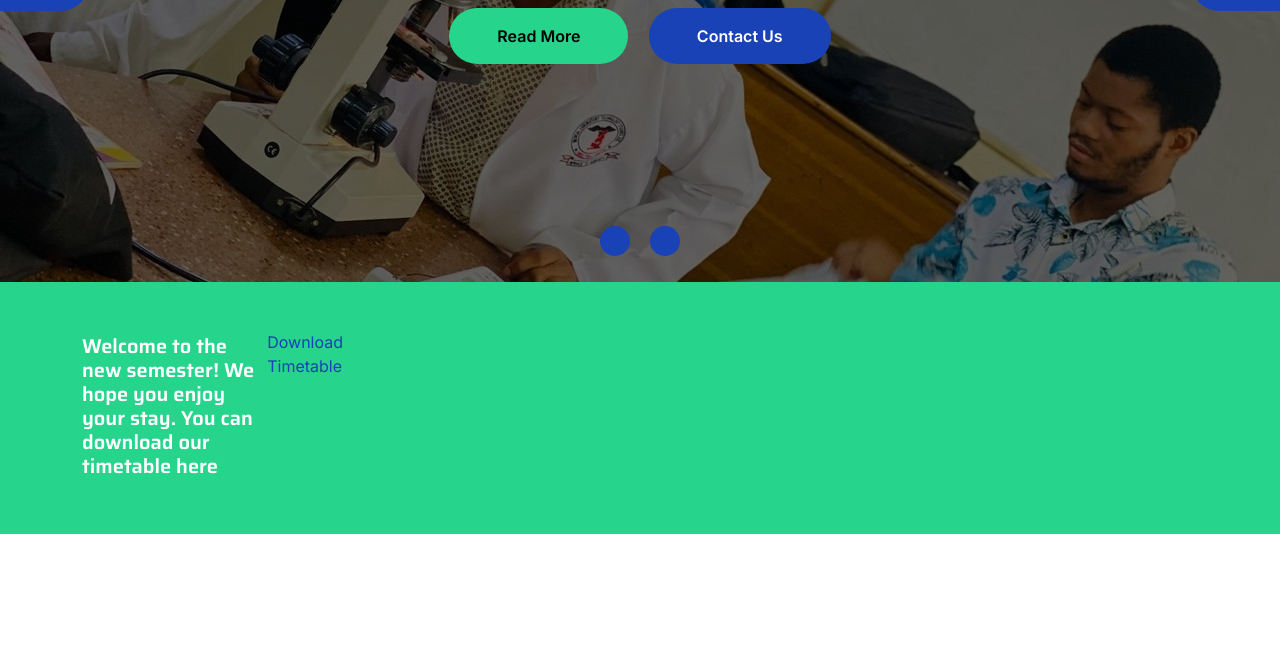
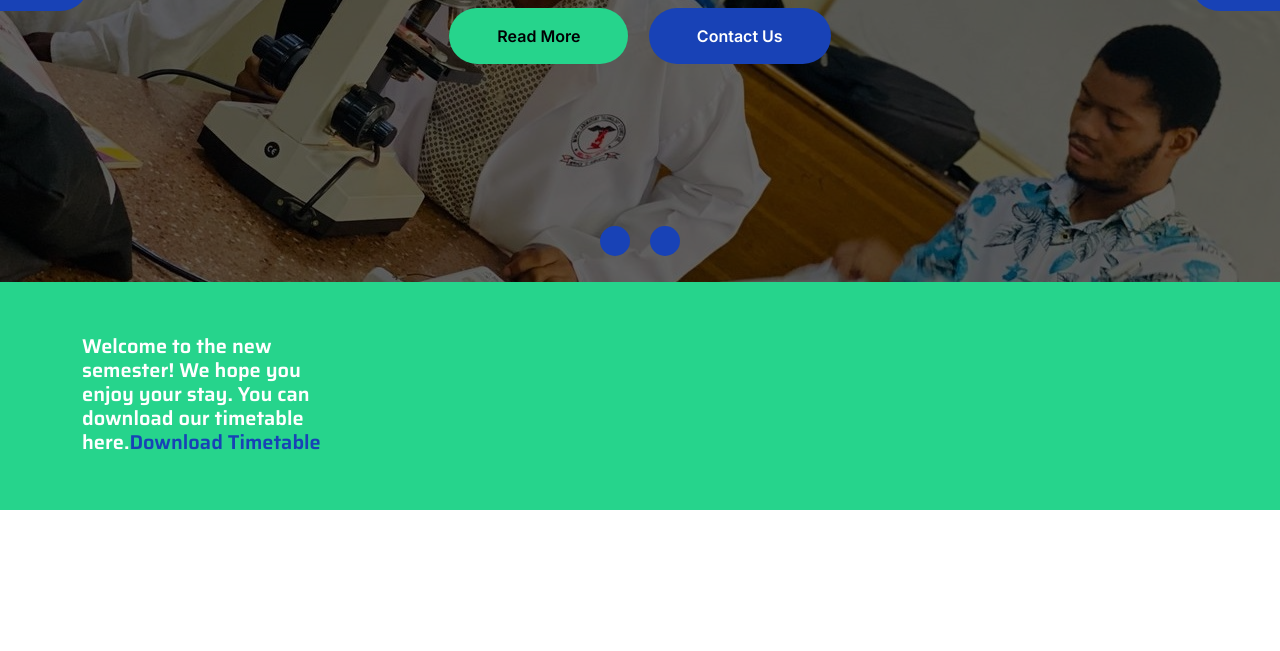
Before and after one commit to bmlt12/bml, a plain HTML site: page index.html in a window 1280 px wide. Shown: the part 524-1175 px from the top of the page. Drawn offline with nearby package versions, Linux system fonts and the light colour scheme.

Commit message:
Update index.html

```diff
--- a/index.html
+++ b/index.html
@@ -179,8 +179,8 @@
             <div class="row">
                 <div class="col-lg-3 wow fadeIn" data-wow-delay=".1s">
                     <div class="d-flex counter">
-                        <h5 class="text-white mt-1">Welcome to the new semester! We hope you enjoy your stay. You can download our timetable here</h5>
-			<a href="timetable.pdf" download="University Timetable">Download Timetable</a>
+                        <h5 class="text-white mt-1">Welcome to the new semester! We hope you enjoy your stay. You can download our timetable here.<a href="timetable.pdf" download="University Timetable">Download Timetable</a></h5>
+
                     </div>
                 </div>
             </div>
```
